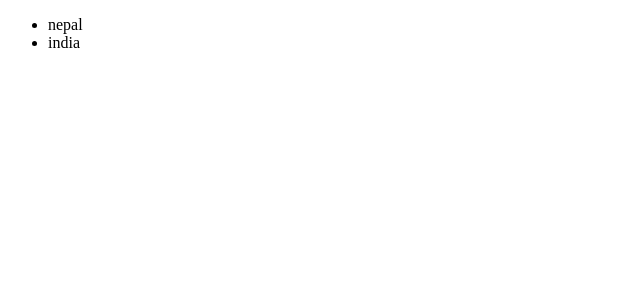
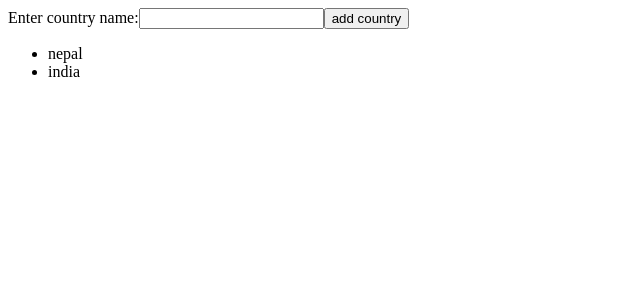
Before and after one commit to RaviTmg/simple-counter-app, a Next.js app: page /country-list in a window 1280 px wide. Shown: the top 300 px of the page, without its empty margins (0-640 px from the left). Built offline with nearby package versions, Linux system fonts and the light colour scheme.

Commit message:
add country list

```diff
--- a/src/pages/country-list.js
+++ b/src/pages/country-list.js
@@ -8,13 +8,31 @@ function CountryItem ({ countryName }) {
 
 export default function CountryList () {
     const [countries, setCountries] = useState(["nepal", "india"]);
+    const [inputCountry, setInputCountry] = useState(null);
+
+    const handleInputNewCountry = (e) => {
+        const value = e.target.value /// user le input gareko value esma auxa
+        setInputCountry(value);
+    };
+    const handleAddNewCountry = () => {
+        setCountries([...countries, inputCountry]);
+    };
     return (
-        <ul>
+        <div>
+            <div>
+                <label>
+                    Enter country name:
+                    <input onInput={handleInputNewCountry} />
+                </label>
+                <button onClick={handleAddNewCountry} >add country</button>
+            </div>
+            <ul>
             {
                 countries.map(country => {
                     return <CountryItem countryName={country}/>
                 })
             }
-        </ul>
+            </ul>
+        </div>
     );
 }
--- a/src/pages/greeting.js
+++ b/src/pages/greeting.js
@@ -17,7 +17,7 @@ export default function Greeting () {
             <input onInput={handleInput}/>
             <button onClick={handleClick}>enter</button>
             <div>
-                <h1>
+                <div>
                     Greetings!!
                 </div>
                 <div>
```
